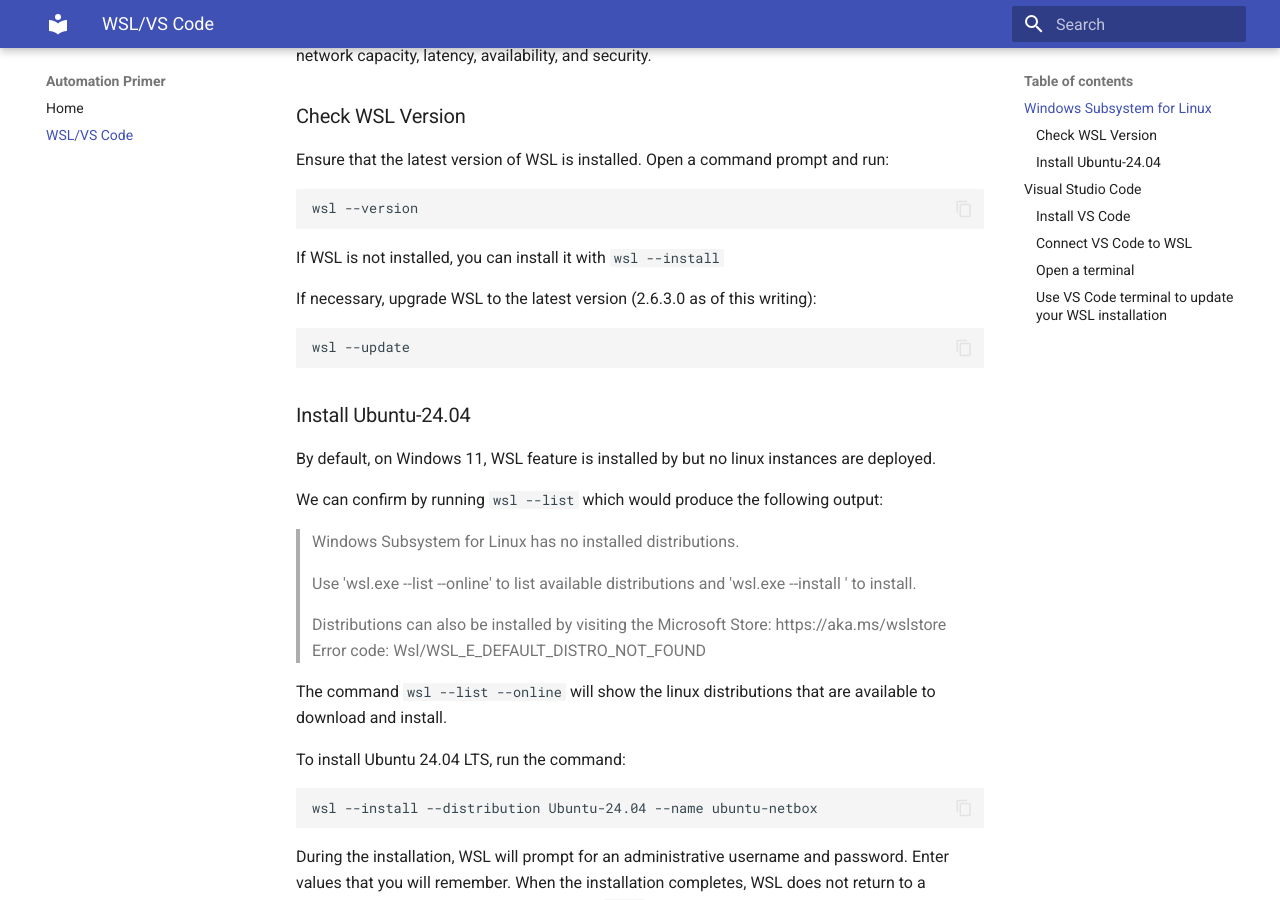
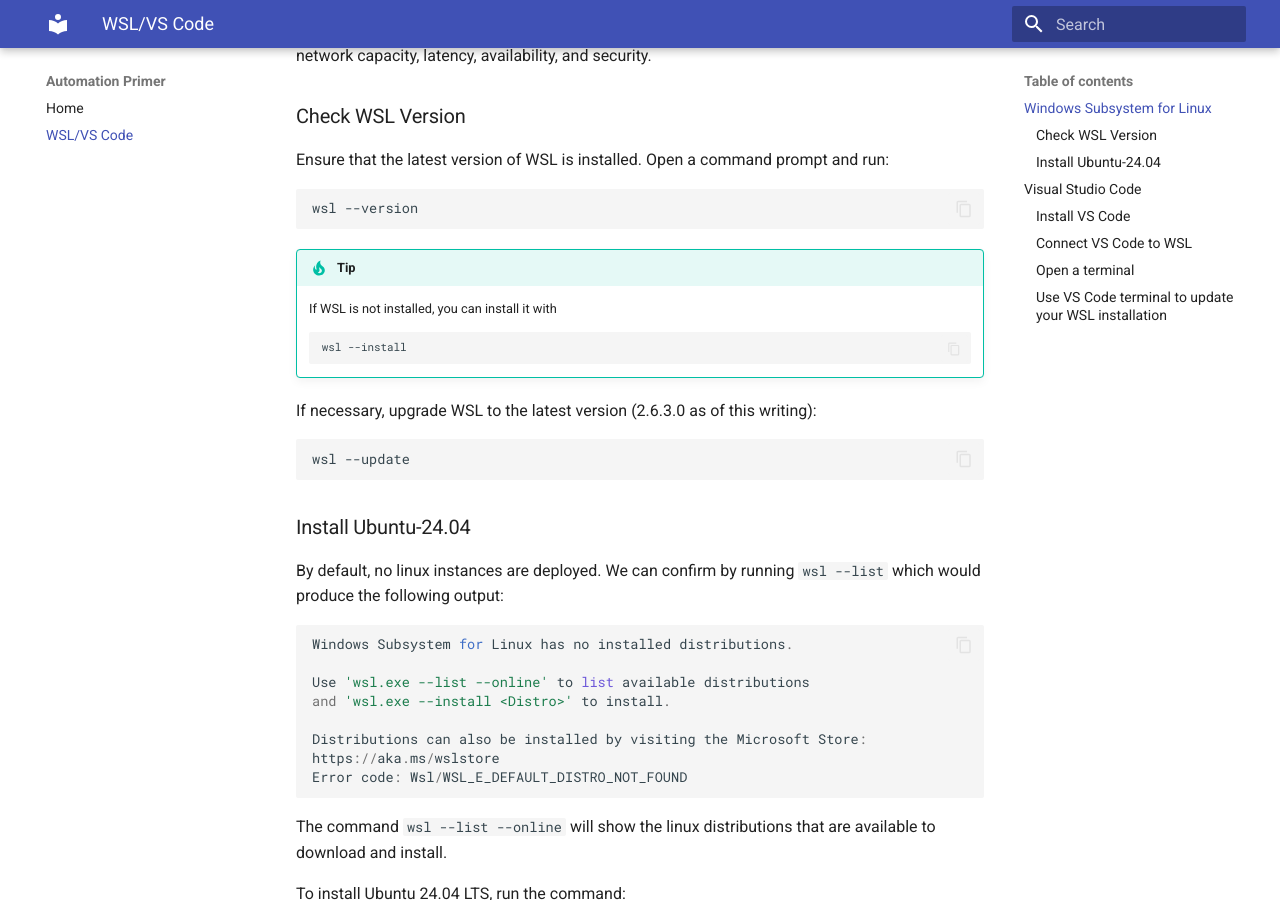
Before and after one commit to joshgilby/automationprimer, an MkDocs documentation site: the page built from docs/wsl_vscode.md, in a window 1280 px wide and 900 px high, scrolled down 448 px. Built offline with MkDocs 1.6.1 and Material for MkDocs 9.7.7, drawn with Linux system fonts in a browser that asks for light colours.

````diff
--- a/docs/wsl_vscode.md
+++ b/docs/wsl_vscode.md
@@ -13,7 +13,13 @@ Ensure that the latest version of WSL is installed. Open a command prompt and ru
 ```
 wsl --version
 ```
-If WSL is not installed, you can install it with ```wsl --install```
+
+!!! tip
+    If WSL is not installed, you can install it with
+
+    ```
+    wsl --install
+    ```
 
 If necessary, upgrade WSL to the latest version (2.6.3.0 as of this writing):
 
@@ -23,18 +29,18 @@ wsl --update
 
 ### Install Ubuntu-24.04
 
-By default, on Windows 11, WSL feature is installed by but no linux instances are deployed.
+By default, no linux instances are deployed.  We can confirm by running `wsl --list` which would produce the following output:
 
-We can confirm by running `wsl --list` which would produce the following output:
+``` { .py .nocopy }
+Windows Subsystem for Linux has no installed distributions.
 
->Windows Subsystem for Linux has no installed distributions.
->
->Use 'wsl.exe --list --online' to list available distributions
->and 'wsl.exe --install <Distro>' to install.
->
->Distributions can also be installed by visiting the Microsoft Store:
->https://aka.ms/wslstore
->Error code: Wsl/WSL_E_DEFAULT_DISTRO_NOT_FOUND
+Use 'wsl.exe --list --online' to list available distributions
+and 'wsl.exe --install <Distro>' to install.
+
+Distributions can also be installed by visiting the Microsoft Store:
+https://aka.ms/wslstore
+Error code: Wsl/WSL_E_DEFAULT_DISTRO_NOT_FOUND
+```
 
 The command `wsl --list --online` will show the linux distributions that are available to download and install.
 
````
Also changed, not shown: docs/index.md (+5 -5 lines), 1 other file.
